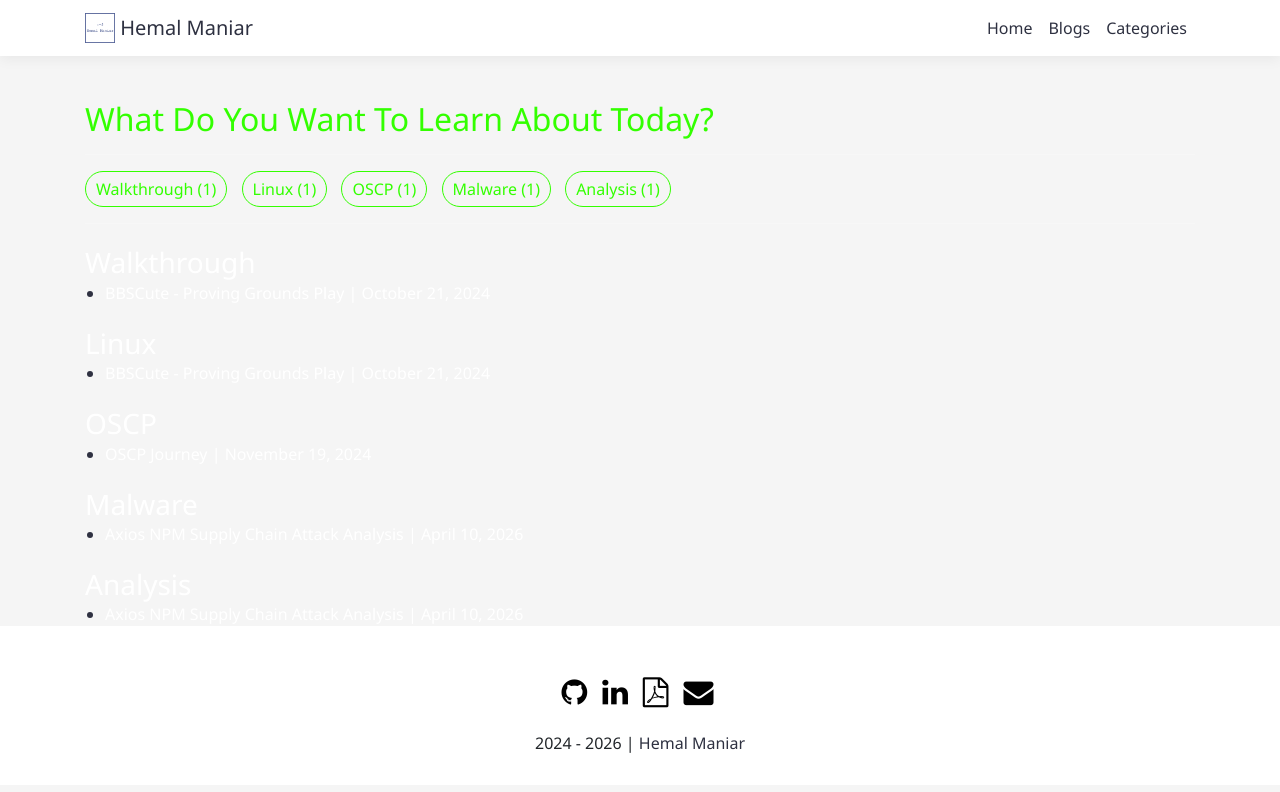
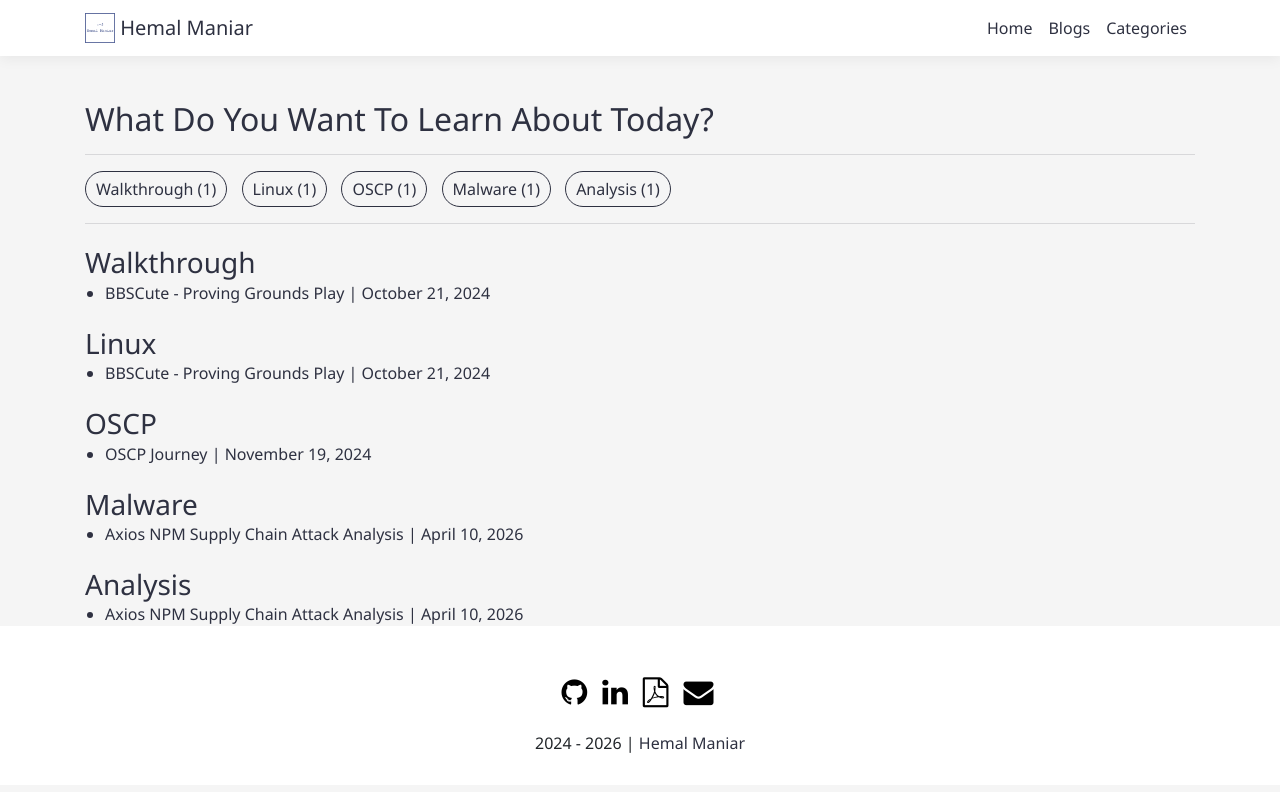
Before and after one commit to hemal-maniar/hemal-maniar.github.io, a Jekyll site: the page built from blog/start-here.html, in a window 1280 px wide. Shown: the top 792 px of the page. Built offline with Jekyll 4.4.1, drawn with Linux system fonts in a browser that asks for light colours; nearby versions of some CDN libraries.

Commit message:
fixing colour mismatch

```diff
--- a/blog/index.html
+++ b/blog/index.html
@@ -6,8 +6,8 @@ meta-keywords: 'computer science blog, learn python, technology blog'
 
 <div class="container">
     <div class="eo gf fe r">
-        <h3 data-aos="fade-up" style="color: #33ff00;">Recently Posted</h3>
-        <hr style="border-bottom: 1px solid rgba(255,255,255,0.15)">
+        <h3 data-aos="fade-up" style="color: #2e3141;">Recently Posted</h3>
+        <hr style="border-bottom: 1px solid rgba(46, 49, 65, 0.15)">
     </div>
     {% for post in site.posts limit:10 offset:0 %}
     <div class="eo gf fe r" data-aos="fade-up">
@@ -16,7 +16,7 @@ meta-keywords: 'computer science blog, learn python, technology blog'
             <img src="{{ post.img }}" alt="" width="200px" height="100px" style="object-fit: cover;">
         </a>-->
         <a href="{{ site.url }}{{ post.url }}">
-            <h3 class="p-title ap q er bg es bh gn go gp as av gq bs gr au fp" style="color: white;">{{ post.title }}</h3>
+            <h3 class="p-title ap q er bg es bh gn go gp as av gq bs gr au fp" style="color: #2e3141;">{{ post.title }}</h3>
             <p class="fy fx fn aaa">{{ post.description }}...</p>
         </a>
         <p class="p-date-author-category" style="color: #6d6d6d;">Posted by <a class="left left2" style="color: #6d6d6d;"
--- a/blog/start-here.html
+++ b/blog/start-here.html
@@ -7,7 +7,7 @@ meta-keywords: 'my life, programming, python, tutorial, data science, web develo
 <style>
     .category-p {
         display: inline-block;
-        color: #33ff00;
+        color: #2e3141;
         margin-right: 10px;
         border-radius: 100px;
         padding: 5px 10px;
@@ -15,8 +15,9 @@ meta-keywords: 'my life, programming, python, tutorial, data science, web develo
     }
 
     .category-p:hover {
-        background-color: #6d6d6d;
-        border: 1px solid #33ff00;
+        background-color: #2e3141;
+        border: 1px solid #2e3141;
+        color: #f5f5f5;
     }
 
     html {
@@ -25,8 +26,8 @@ meta-keywords: 'my life, programming, python, tutorial, data science, web develo
 </style>
 
 <div class="container">
-    <h2 style="color: #33ff00;">What Do You Want To Learn About Today?</h2>
-    <hr style="margin-top: 1rem; margin-bottom: 1rem; border: 0; border-top: 1px solid rgba(255,255,255,.15);">
+    <h2 style="color: #2e3141;">What Do You Want To Learn About Today?</h2>
+    <hr style="margin-top: 1rem; margin-bottom: 1rem; border: 0; border-top: 1px solid rgba(46, 49, 65, 0.15);">
     {% assign categories_list = site.categories %}
     {% if categories_list.first[0] == null %}
     {% for category in categories_list %}
@@ -38,18 +39,18 @@ meta-keywords: 'my life, programming, python, tutorial, data science, web develo
     <a href="#{{ category[0] | downcase | url_escape | strip | replace: ' ', '-' }}"><p class="category-p">{{ category[0] | camelcase }} ({{ category[1].size }})</p></a>
     {% endfor %}
     {% endif %}
-    <hr style="margin-top: 1rem; margin-bottom: 1rem; border: 0; border-top: 1px solid rgba(255,255,255,.15);">
+    <hr style="margin-top: 1rem; margin-bottom: 1rem; border: 0; border-top: 1px solid rgba(46, 49, 65, 0.15);">
     {% assign categories_list = nil %}
 
     {% for category in site.categories %}
-    <h3 id="{{ category[0] | downcase | url_escape | strip | replace: ' ', '-' }}" style="color: white; margin-top: 20px; line-height: 1.3em;">{{ category[0] | camelcase }}</h3>
+    <h3 id="{{ category[0] | downcase | url_escape | strip | replace: ' ', '-' }}" style="color: #2e3141; margin-top: 20px; line-height: 1.3em;">{{ category[0] | camelcase }}</h3>
     <ul style="color: #373737; margin-left: -20px;">
         {% assign pages_list = category[1] %}
         {% for post in pages_list %}
         {% if post.title != null %}
         {% if group == null or group == post.group %}
-        <li><a class="left left2" href="{{ site.url }}{{ post.url }}" style="color: white;">{{ post.title }} <time datetime="{{ post.date | date_to_xmlschema }}"
-                    itemprop="datePublished" style="color: white;">| {{ post.date | date: "%B %d, %Y" }}</time></a></li>
+        <li><a class="left left2" href="{{ site.url }}{{ post.url }}" style="color: #2e3141;">{{ post.title }} <time datetime="{{ post.date | date_to_xmlschema }}"
+                    itemprop="datePublished" style="color: #2e3141;">| {{ post.date | date: "%B %d, %Y" }}</time></a></li>
         {% endif %}
         {% endif %}
         {% endfor %}
```
Also changed, not shown: 404.html (+10 -10 lines).
